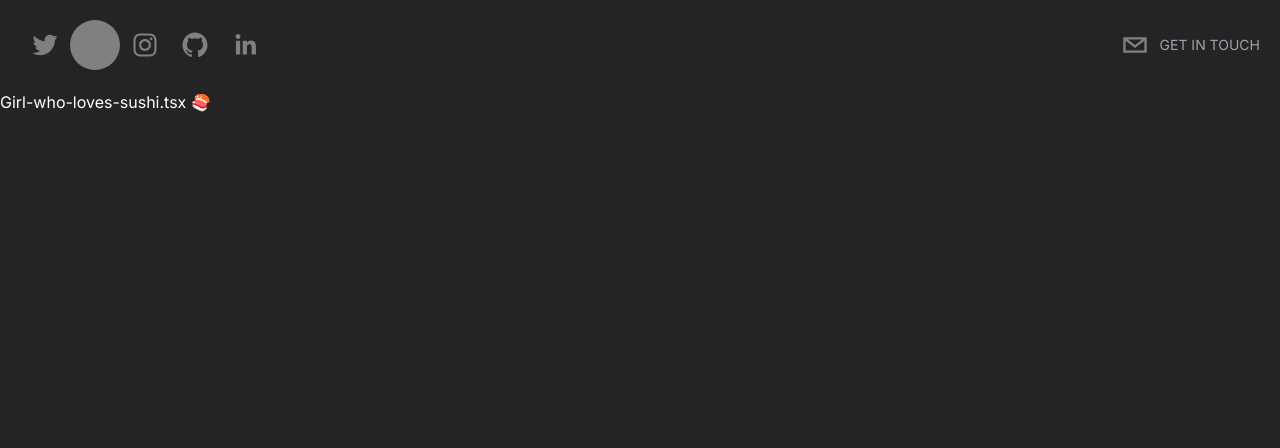
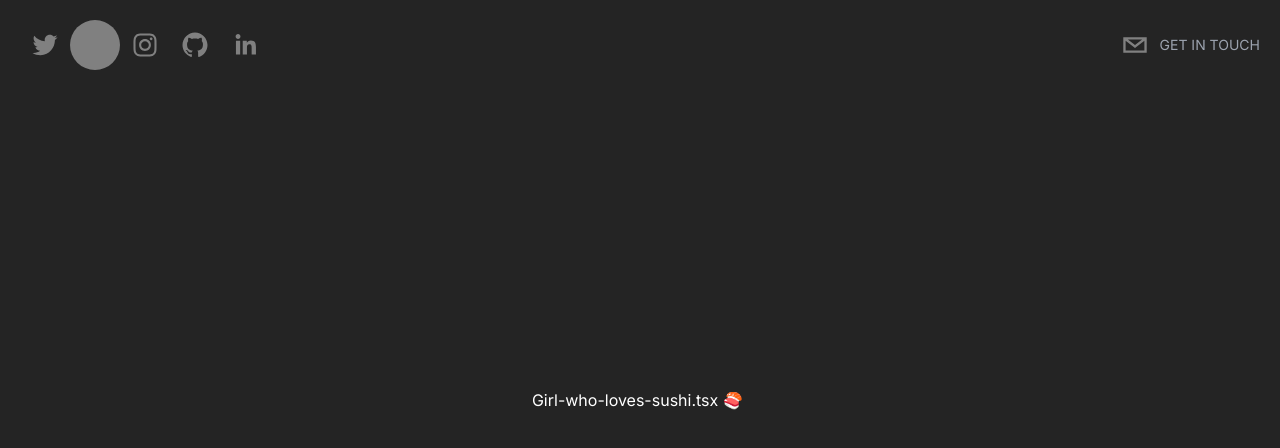
Before and after one commit to tebohonthako/teboos-portfolio, a Next.js app: page / in a window 1280 px wide. Shown: the top 448 px of the page. Built offline with nearby package versions, Linux system fonts and the light colour scheme.

Commit message:
center hero added

```diff
--- a/app/components/BackgroundCircles.tsx
+++ b/app/components/BackgroundCircles.tsx
@@ -7,7 +7,7 @@ export default function BackgroundCircles({}: Props) {
     <div>
         <div className="border border-red-500 rounded-full h-[200px] w-[200px] mt-52 animate-ping"></div>
         <div className="rounded-full border border-[#333333] h-[300px] w-[300px] absolute mt-52 "></div>
-        <div></div>
+        <div className="rounded-full border border-[#333333] h-[300px] w-[300px] absolute mt-52 animate-pulse"></div>
         <div></div>
         <div></div>
     </div>
--- a/app/components/Header.tsx
+++ b/app/components/Header.tsx
@@ -12,8 +12,7 @@ export default function Header({}: Props) {
         // animate={{ opacity: 1, scale: 1 }}
         // transition={{ duration: 0.5 }}
 
-        className="flex flex-row items-center"
-      >
+        className="flex flex-row items-center">
         {/* S O C I A L   I C O N S  */}
         {/* T W I T T E R  */}
         <SocialIcon
--- a/app/components/Hero.tsx
+++ b/app/components/Hero.tsx
@@ -4,13 +4,12 @@ import React from "react";
 import { Cursor, Typewriter, useTypewriter } from "react-simple-typewriter";
 // import {BackgroundCircles} from "../components/BackgroundCircles";
 
-
 type Props = {};
 
 export default function Hero({}: Props) {
   const [text, count] = useTypewriter({
     words: [
-      "Hi, My Name is Teboo",
+      "Hi, My Name is Teboo 😊",
       "Girl-who-loves-sushi.tsx 🍣",
       "ButLovesToCodeMore 💗👩🏽‍💻",
     ],
@@ -18,11 +17,11 @@ export default function Hero({}: Props) {
     delaySpeed: 2000,
   });
   return (
-    <div>
-        {/* <BackgroundCircles /> */}
+    <div className="h-screen flex flex-col space-y-8 items-center justify-center text-center overflow-hidden">
+      {/* <BackgroundCircles /> */}
       <h1>
-        <p>{text}</p>
-        <Cursor cursorColor="pink" />
+        <span>{text}</span>
+        <Cursor cursorColor="#F7AB04" />
       </h1>
     </div>
   );
--- a/app/page.tsx
+++ b/app/page.tsx
@@ -4,12 +4,12 @@ import Hero from "./components/Hero";
 
 export default function Home() {
   return (
-    <main className="bg-[rgb(36,36,36)] text-white h-screen">
+    <main className="bg-[rgb(36,36,36)] text-white h-screen snap-y snap-mandatory overflow-scroll">
       {/* // H E A D E R  */}
       <Header />
 
       {/* // H E R O  */}
-      <section id="hero">
+      <section id="hero" className="snap-center">
         <Hero />
       </section>
 
```
